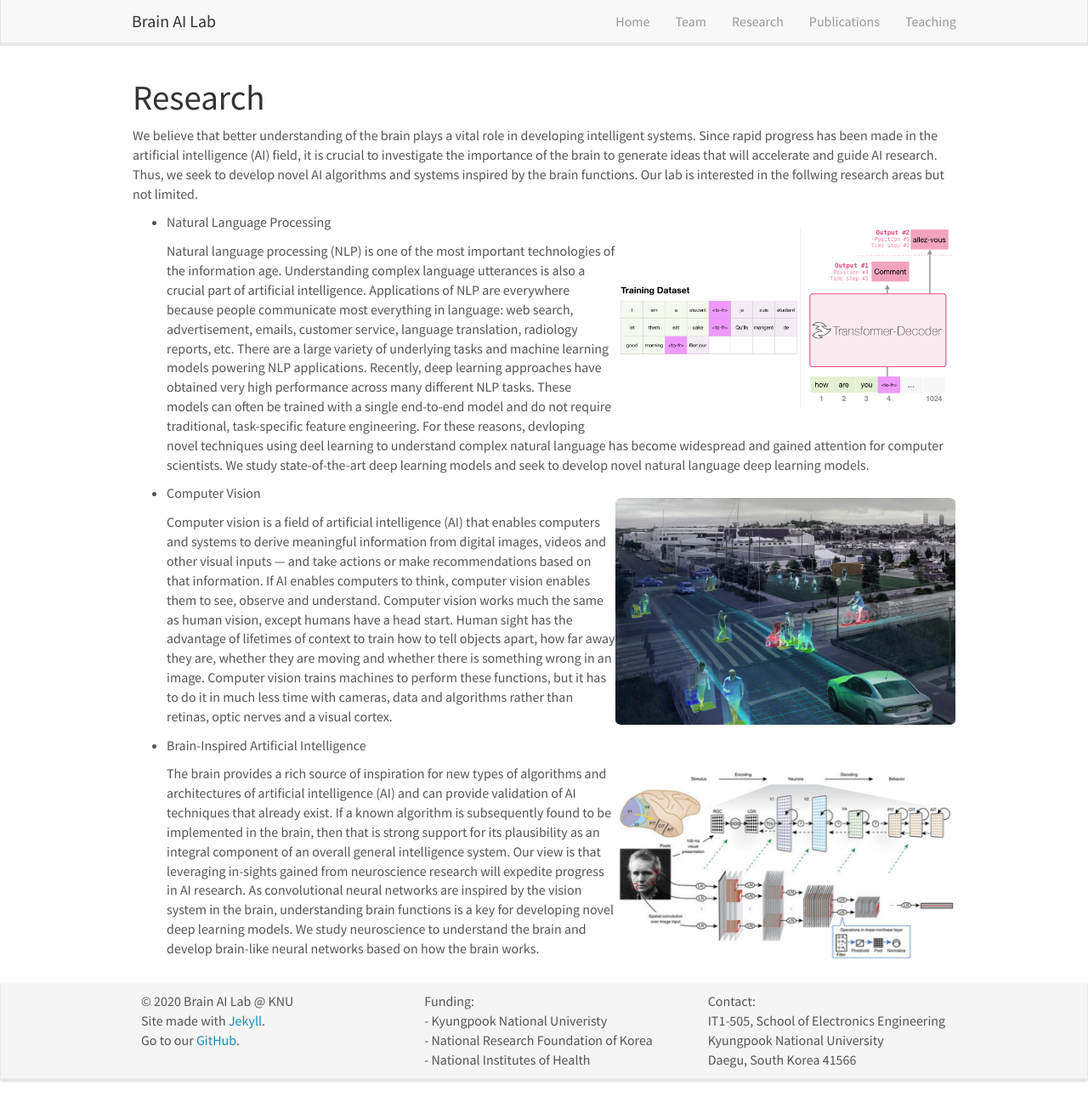
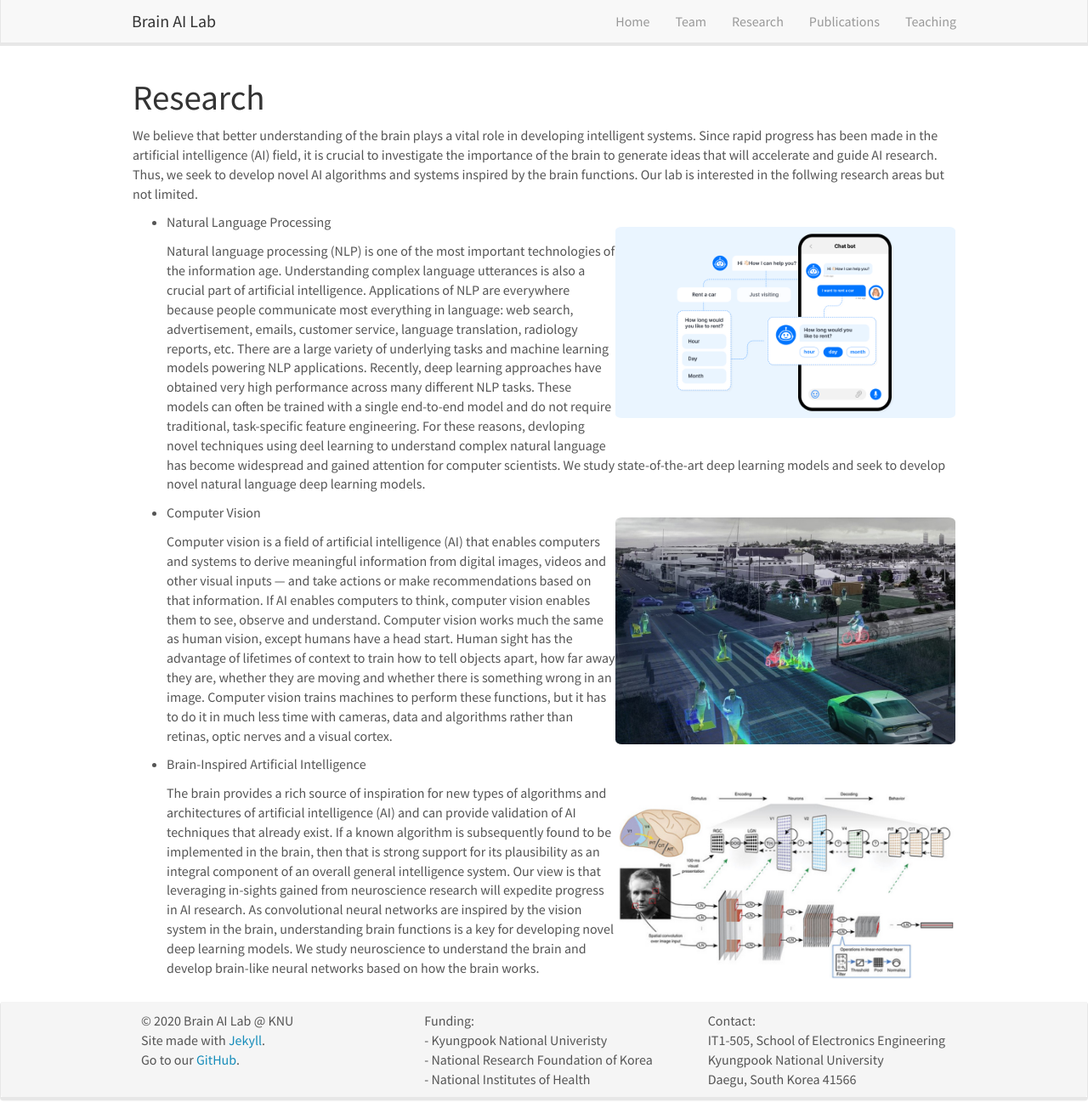
Before and after one commit to KNU-BrainAI/knu-brainai.github.io, a Jekyll site: the page built from _pages/research.md, in a window 1280 px wide and 1317 px high. Shown: the whole window at 85% size. Built offline with Jekyll 4.4.1, drawn with Linux system fonts in a browser that asks for light colours; nearby versions of some CDN libraries.

Commit message:
Update research.md

```diff
--- a/_pages/research.md
+++ b/_pages/research.md
@@ -10,7 +10,7 @@ permalink: /research/
 
 We believe that better understanding of the brain plays a vital role in developing intelligent systems. Since rapid progress has been made in the artificial intelligence (AI) field, it is crucial to investigate the importance of the brain to generate ideas that will accelerate and guide AI research. Thus, we seek to develop novel AI algorithms and systems inspired by the brain functions. Our lab is interested in the follwing research areas but not limited.
 
-- Natural Language Processing ![]({{ site.url }}{{ site.baseurl }}/images/MT.png){: style="width: 400px; float: right"}
+- Natural Language Processing ![]({{ site.url }}{{ site.baseurl }}/images/chatbot.png){: style="width: 400px; float: right"}
 
   Natural language processing (NLP) is one of the most important technologies of the information age. Understanding complex language utterances is also a crucial part of artificial intelligence. Applications of NLP are everywhere because people communicate most everything in language: web search, advertisement, emails, customer service, language translation, radiology reports, etc. There are a large variety of underlying tasks and machine learning models powering NLP applications. Recently, deep learning approaches have obtained very high performance across many different NLP tasks. These models can often be trained with a single end-to-end model and do not require traditional, task-specific feature engineering. For these reasons, devloping novel techniques using deel learning to understand complex natural language has become widespread and gained attention for computer scientists. We study state-of-the-art deep learning models and seek to develop novel natural language deep learning models.
 
```
